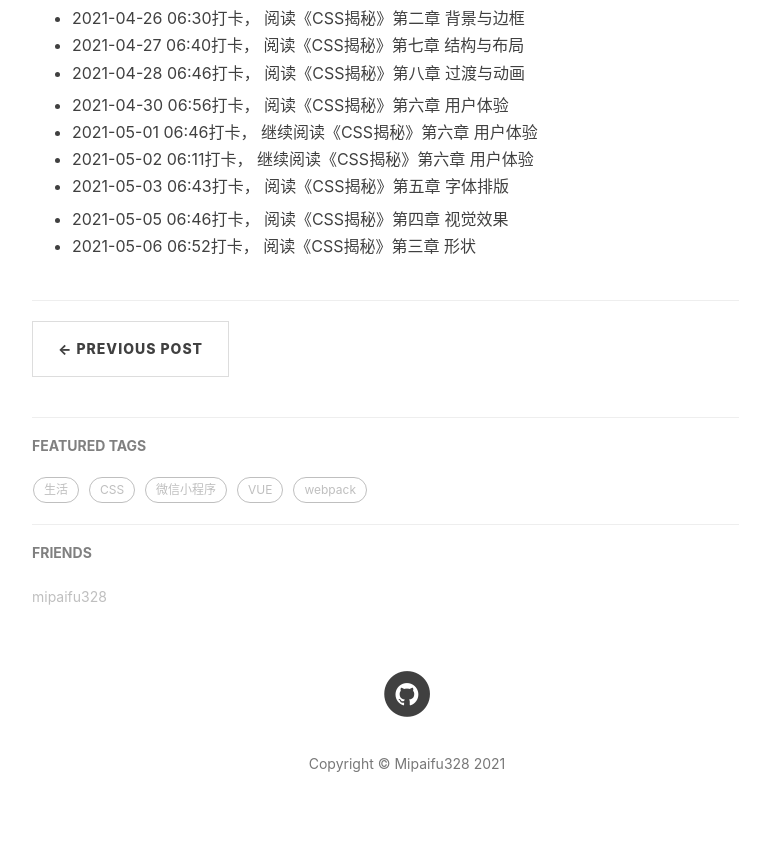
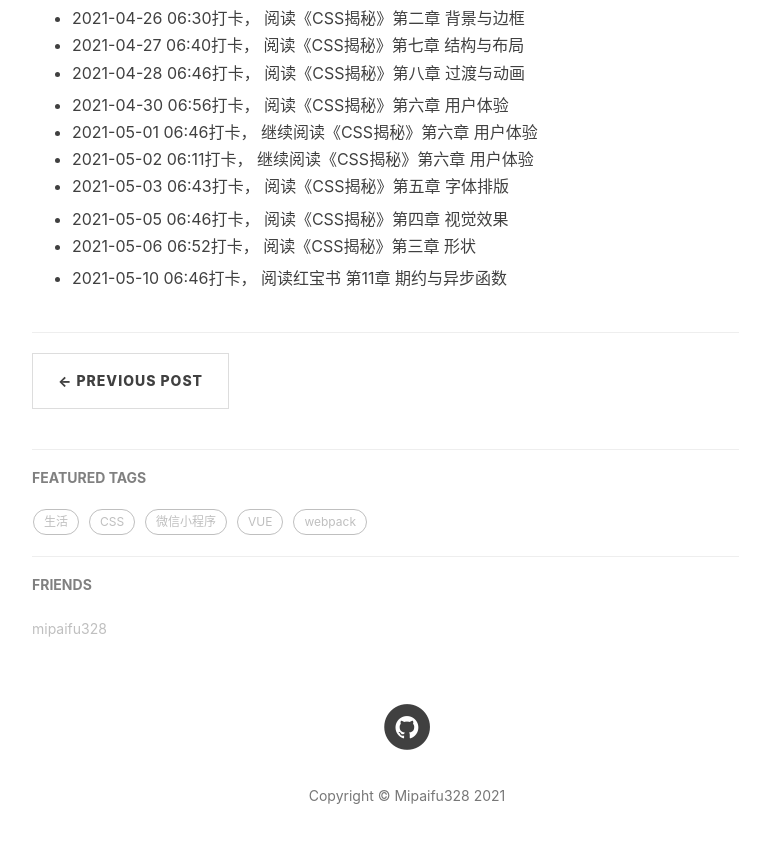
Before and after one commit to mipaifu328/mipaifu328.github.io, a Jekyll site: the page built from _posts/2021-04-09-morning-read.md, in a window 1280 px wide and 900 px high, scrolled down 1079 px. Shown: the top 843 px of the window, without its empty margins (233-1003 px from the left). Built offline with Jekyll 4.4.1, drawn with Linux system fonts in a browser that asks for light colours; nearby versions of some CDN libraries; comment, search, counter and statistics services are not loaded.

Commit message:
2021-05-10 晨读

```diff
--- a/_posts/2021-04-09-morning-read.md
+++ b/_posts/2021-04-09-morning-read.md
@@ -38,3 +38,5 @@
 
 - 2021-05-05 06:46打卡， 阅读《CSS揭秘》第四章 视觉效果
 - 2021-05-06 06:52打卡， 阅读《CSS揭秘》第三章 形状
+
+- 2021-05-10 06:46打卡， 阅读红宝书 第11章 期约与异步函数
```
